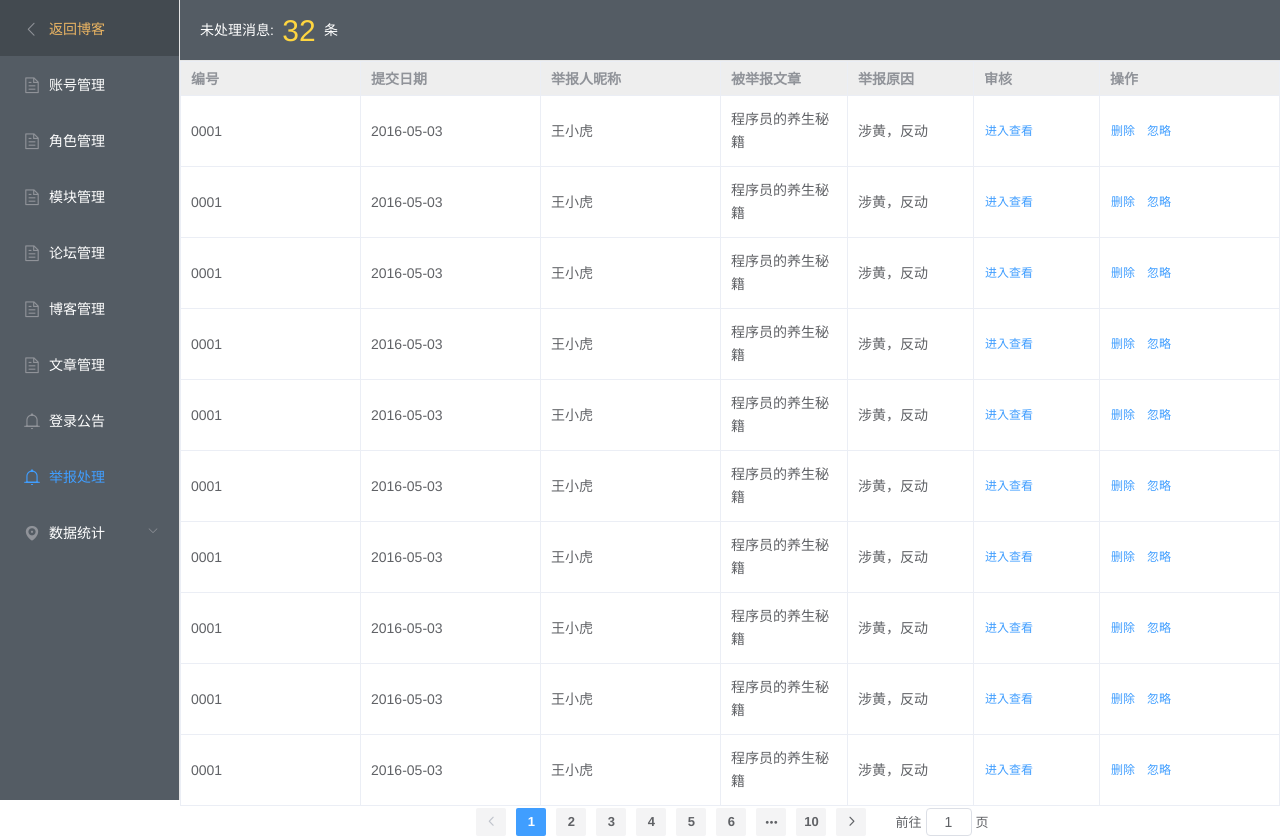
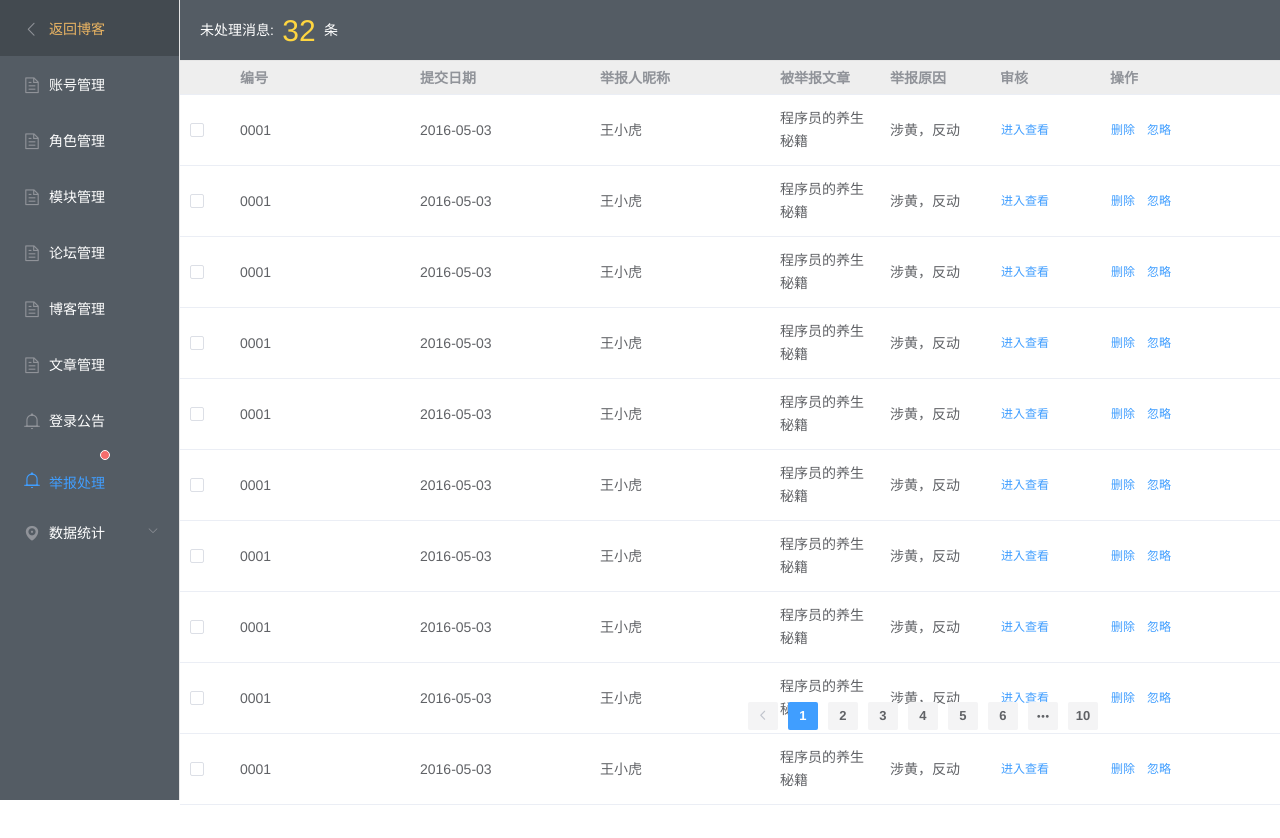
Before and after one commit to just-dj/ugc-vue, a Vue app: page /#/reportManager in a window 1280 px wide. After the commit the page ends 805 px from the top, so only its background shows below. Built offline with nearby package versions, Linux system fonts and the light colour scheme; no server answers.

Commit message:
举报处理1.1

```diff
--- a/src/components/managerIndex.vue
+++ b/src/components/managerIndex.vue
@@ -61,8 +61,7 @@
           </el-menu-item>
           <el-menu-item index="/reportManager" key="5d445100910a3fdc04c7b1f0">
             <template slot="title">
-              <i class="el-icon-bell"></i>
-              <span>举报处理</span>
+              <span > <i class="el-icon-bell"></i><el-badge is-dot class="item">举报处理</el-badge></span>
             </template>
           </el-menu-item>
           <el-submenu index="/" >
@@ -157,5 +156,11 @@
     /*padding: 0 9rem;*/
   }
 
+   .item {
+     margin-top: 7px;
+     /*margin-right: 10px;*/
+   }
+
+
 
 </style>
--- a/src/components/reportManager.vue
+++ b/src/components/reportManager.vue
@@ -6,14 +6,18 @@
       mode="horizontal"
       @select="handleSelect"
       background-color="#545c64"
-      text-color="#fff"
-      active-text-color="#ffd04b">
+      text-color="#fff">
       <el-menu-item index="1">未处理消息:<span style="font-size: 30px;color: #FFD640;"> 32 </span>条</el-menu-item>
     </el-menu>
     <el-table
       :data="tableData"
-      border
       style="width: 100%">
+      <el-table-column
+        prop="select"
+        label=""
+        width="50">
+        <el-checkbox v-model="checked"></el-checkbox>
+      </el-table-column>
       <el-table-column
         prop="id"
         label="编号"
@@ -44,7 +48,7 @@
         label="审核"
         wideth="180">
         <template slot-scope="scope">
-          <el-button type="text" size="small">进入查看</el-button>
+          <el-button @click="checkArticle()" type="text" size="small">进入查看</el-button>
         </template>
       </el-table-column>
       <el-table-column
@@ -52,8 +56,8 @@
         label="操作"
         width="180">
         <template slot-scope="scope">
-          <el-button type="text" size="small">删除</el-button>
-          <el-button type="text" size="small">忽略</el-button>
+          <el-button @click="deleteArticle()" type="text" size="small">删除</el-button>
+          <el-button @click="ignoreItem()" type="text" size="small">忽略</el-button>
         </template>
       </el-table-column>
     </el-table>
@@ -79,61 +83,78 @@
       components: {ElTag},
       data() {
         return {
+          activeIndex2:'',
+          handleSelect:'',
+          checked:'',
+          currentPage3:'',
+          handleSizeChange:'',
+          handleCurrentChange:'',
+
           tableData: [{
+            checked: true,
             id: '0001',
             date: '2016-05-03',
             name: '王小虎',
             articleName: '程序员的养生秘籍',
             reason: '涉黄，反动'
           },{
+            checked: true,
             id: '0001',
             date: '2016-05-03',
             name: '王小虎',
             articleName: '程序员的养生秘籍',
             reason: '涉黄，反动'
           },{
+            checked: true,
             id: '0001',
             date: '2016-05-03',
             name: '王小虎',
             articleName: '程序员的养生秘籍',
             reason: '涉黄，反动'
           },{
+            checked: true,
             id: '0001',
             date: '2016-05-03',
             name: '王小虎',
             articleName: '程序员的养生秘籍',
             reason: '涉黄，反动'
           }, {
+            checked: true,
             id: '0001',
             date: '2016-05-03',
             name: '王小虎',
             articleName: '程序员的养生秘籍',
             reason: '涉黄，反动'
           },{
+            checked: true,
             id: '0001',
             date: '2016-05-03',
             name: '王小虎',
             articleName: '程序员的养生秘籍',
             reason: '涉黄，反动'
           },{
+            checked: true,
             id: '0001',
             date: '2016-05-03',
             name: '王小虎',
             articleName: '程序员的养生秘籍',
             reason: '涉黄，反动'
           },{
+            checked: true,
             id: '0001',
             date: '2016-05-03',
             name: '王小虎',
             articleName: '程序员的养生秘籍',
             reason: '涉黄，反动'
           }, {
+            checked: true,
             id: '0001',
             date: '2016-05-03',
             name: '王小虎',
             articleName: '程序员的养生秘籍',
             reason: '涉黄，反动'
           }, {
+            checked: true,
             id: '0001',
             date: '2016-05-03',
             name: '王小虎',
@@ -143,10 +164,27 @@
           ]
         }
       },
+
+      methods:{
+        checkArticle(){
+
+        },
+        ignoreItem(){
+
+        },
+        deleteArticle(){
+
+        }
+      },
       name: "reportManager"
     }
 </script>
 
 <style scoped>
+  .block{
+    position: absolute;
+    top: 700px;
+    right: 15px;
 
+  }
 </style>
```
